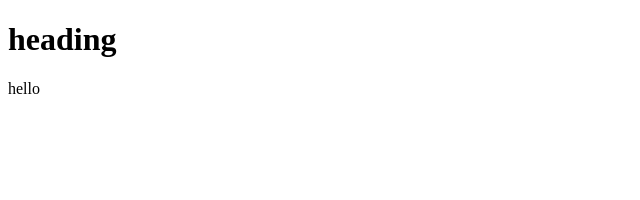
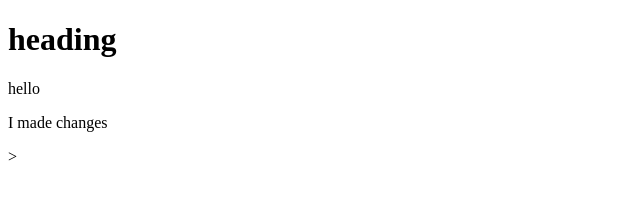
Before and after one commit to Frankie8989/Lesson1, a plain HTML site: page index.html in a window 1280 px wide. Shown: the full height of the page, 0-640 px from the left. Drawn offline with Linux system fonts and the light colour scheme.

Commit message:
Changes made

```diff
--- a/index.html
+++ b/index.html
@@ -13,7 +13,7 @@
 
 	<h1>heading</h1>
 	<p>hello</p>
-
+	<p> I made changes </p>>
 
 </body>
 
```
Also changed, not shown: 1 other file. Lines whose indentation alone changed are shown as unchanged.
